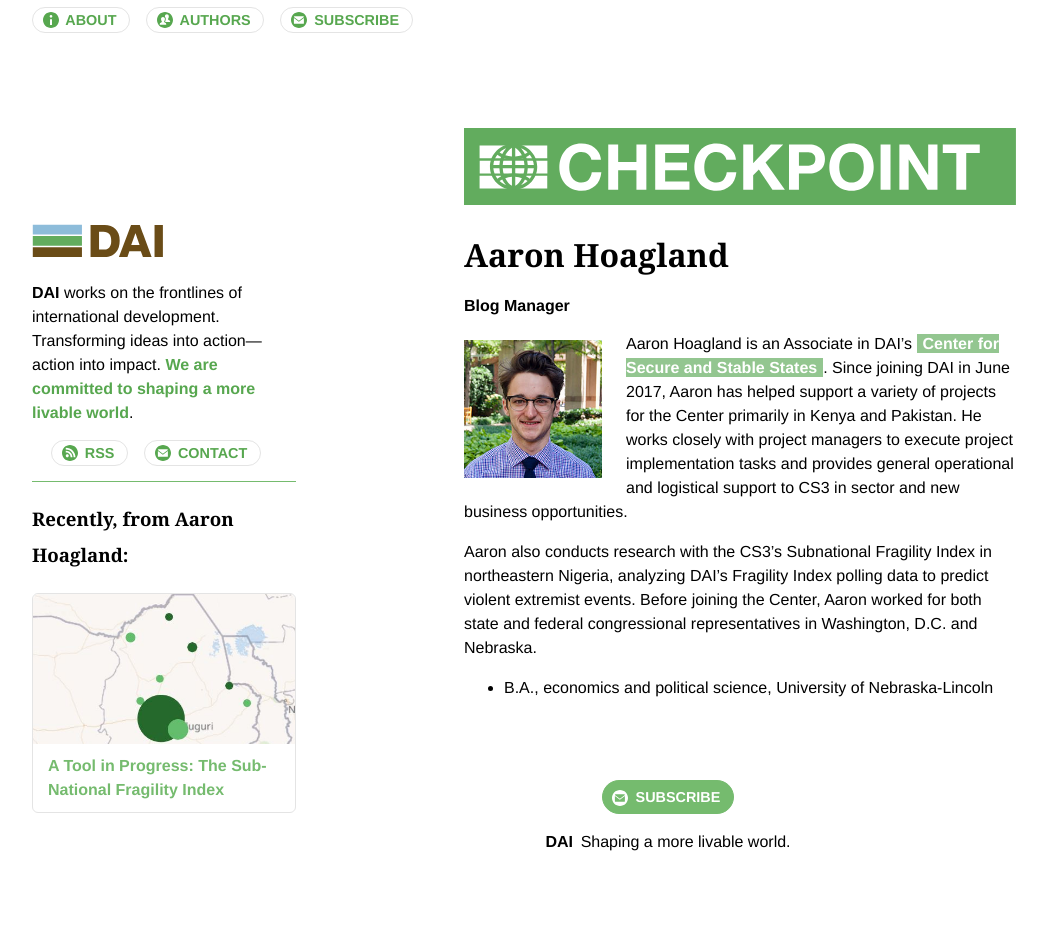
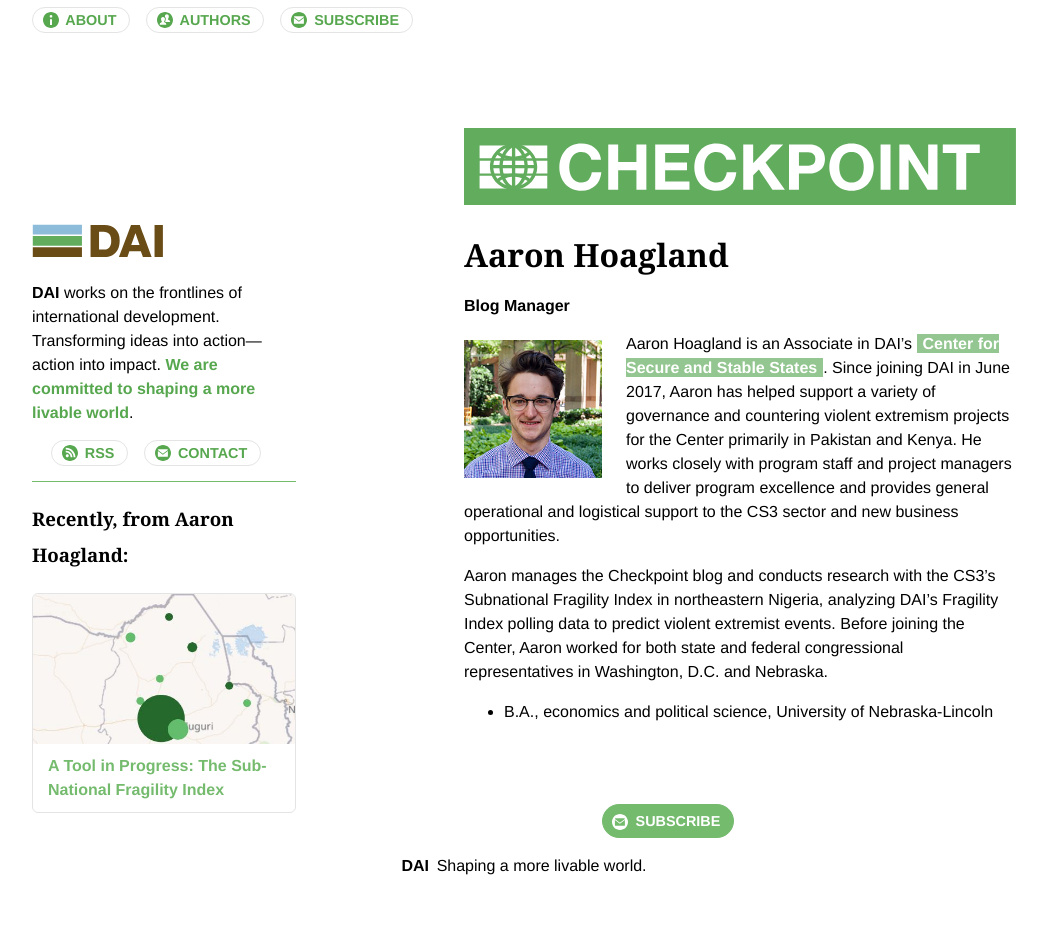
Before and after one commit to BryanSchuetz/CS-, a Jekyll site: the page built from _authors/aaron-hoagland.markdown, in a window 1280 px wide. Shown: the whole page, without its empty margins (116-1163 px from the left). Built offline with Jekyll 4.4.1, drawn with Linux system fonts in a browser that asks for light colours; before the commit the page ends 918 px from its top, so only the background shows below that.

Commit message:
Updated Aaron Hoagland

```diff
--- a/_authors/aaron-hoagland.markdown
+++ b/_authors/aaron-hoagland.markdown
@@ -5,9 +5,9 @@ Job: Blog Manager
 Image: "/uploads/PersonImage.jpg"
 ---
 
-Aaron Hoagland is an Associate in DAI’s [Center for Secure and Stable States](https://www.dai.com/our-work/solutions/fragile-states). Since joining DAI in June 2017, Aaron has helped support a variety of projects for the Center primarily in Kenya and Pakistan. He works closely with project managers to execute project implementation tasks and provides general operational and logistical support to CS3 in sector and new business opportunities.
+Aaron Hoagland is an Associate in DAI’s [Center for Secure and Stable States](https://www.dai.com/our-work/solutions/fragile-states). Since joining DAI in June 2017, Aaron has helped support a variety of governance and countering violent extremism projects for the Center primarily in Pakistan and Kenya. He works closely with program staff and project managers to deliver program excellence and provides general operational and logistical support to the CS3 sector and new business opportunities.
 
-Aaron also conducts research with the CS3’s Subnational Fragility Index in northeastern Nigeria, analyzing DAI’s Fragility Index polling data to predict violent extremist events. Before joining the Center, Aaron worked for both state and federal congressional representatives in Washington, D.C. and Nebraska.
+Aaron manages the Checkpoint blog and conducts research with the CS3’s Subnational Fragility Index in northeastern Nigeria, analyzing DAI’s Fragility Index polling data to predict violent extremist events. Before joining the Center, Aaron worked for both state and federal congressional representatives in Washington, D.C. and Nebraska.
 
 <!--more-->
 
```
